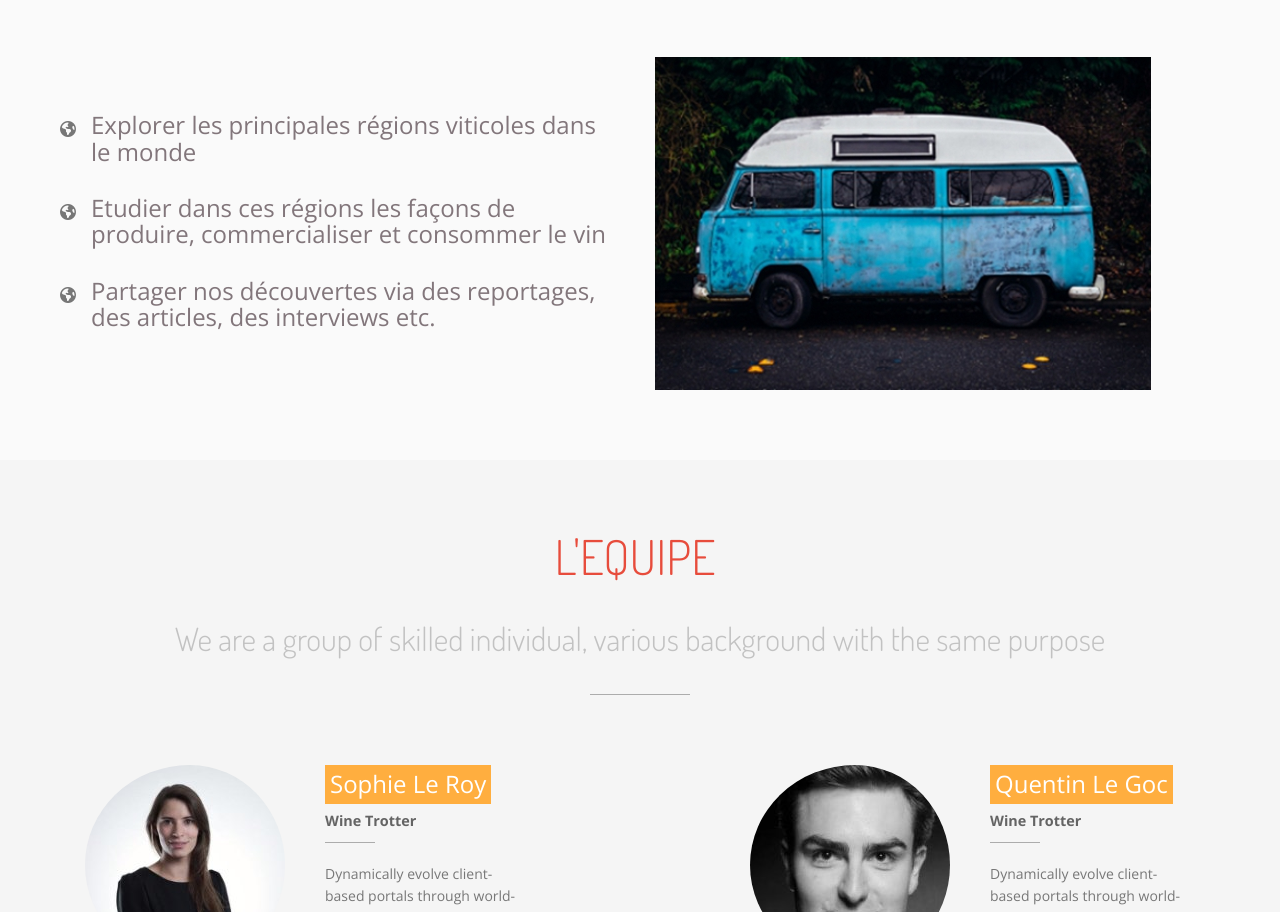
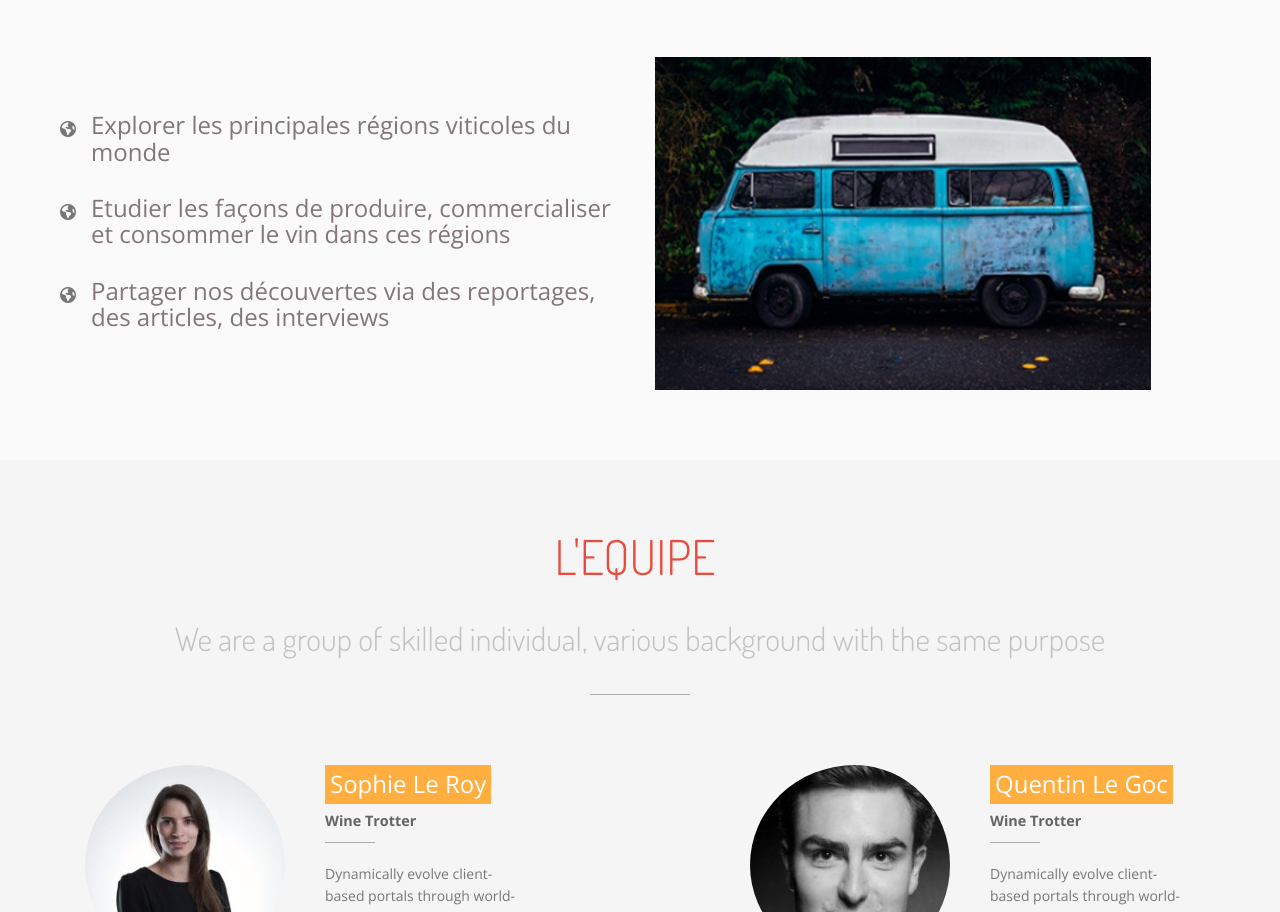
Before and after one commit to sophieleroy/wine-citizens-v4, a plain HTML site: page index.html in a window 1280 px wide. Shown: the part 1491-2403 px from the top of the page. Drawn offline with nearby package versions, Linux system fonts and the light colour scheme; some packages are replaced by stand-ins of ours; a script that the page names is missing.

Commit message:
Update index.html

```diff
--- a/index.html
+++ b/index.html
@@ -126,9 +126,9 @@
 					<div class="row">
 						<div class="col-lg-6" style="margin-top: 35px;">
 							<ul class="ul-fa">
-								<li><h3>Explorer les principales régions viticoles dans le monde</h3></li>
-								<li><h3>Etudier dans ces régions les façons de produire, commercialiser et consommer le vin</h3></li>
-								<li><h3>Partager nos découvertes via des reportages, des articles, des interviews etc. </h3></li>
+								<li><h3>Explorer les principales régions viticoles du monde</h3></li>
+								<li><h3>Etudier les façons de produire, commercialiser et consommer le vin dans ces régions</h3></li>
+								<li><h3>Partager nos découvertes via des reportages, des articles, des interviews</h3></li>
 							</ul>
 						</div>
 						<div class="col-lg-6" style="margin-top: 10px">
```
